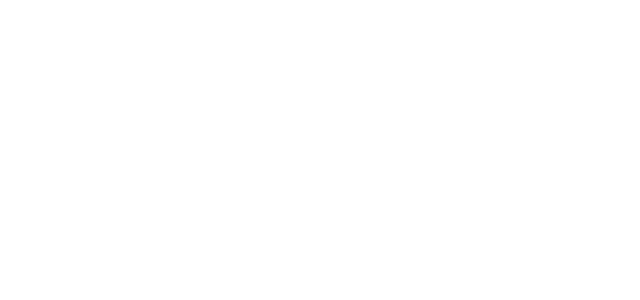
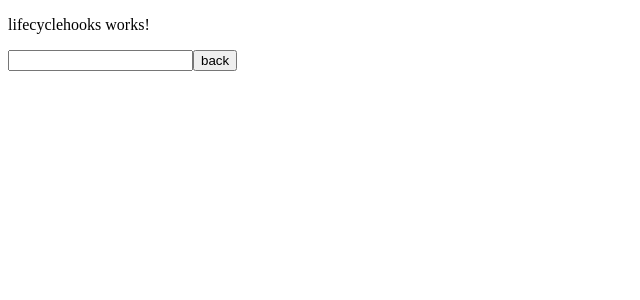
Before and after one commit to CHETNA199829/julybatch, an Angular app in the folder myproject_julybatch/: page /lifecyclehooks in a window 1280 px wide. Before the commit this address led to /. Shown: the top 300 px of the page, without its empty margins (0-640 px from the left). Built offline with nearby package versions, Linux system fonts and the light colour scheme.

Commit message:
life cycle hook

```diff
--- a/myproject_julybatch/src/app/app-routing.module.ts
+++ b/myproject_julybatch/src/app/app-routing.module.ts
@@ -5,13 +5,15 @@
 import { SigUpComponent } from './home/sig-up/sig-up.component';
 import { DatabindingComponent } from './home/databinding/databinding.component';
 import { DirectivesComponent } from './directives/directives.component';
+import { LifecyclehooksComponent } from './home/lifecyclehooks/lifecyclehooks.component';
 
 const routes: Routes = [
   { path : '' , component : HomeComponent},
 { path : "login" , component : LoginComponent},
 {path : "sigUp", component : SigUpComponent},
 {path : "dataBinding", component : DatabindingComponent},
-{path : "directives",component:DirectivesComponent}
+{path : "directives",component:DirectivesComponent},
+{path : "lifecyclehooks", component: LifecyclehooksComponent}
 ];
 
 @NgModule({
--- a/myproject_julybatch/src/app/app.module.ts
+++ b/myproject_julybatch/src/app/app.module.ts
@@ -9,6 +9,7 @@
 import { DatabindingComponent } from './home/databinding/databinding.component';
 import { FormsModule } from '@angular/forms';
 import { DirectivesComponent } from './directives/directives.component';
+import { LifecyclehooksComponent } from './home/lifecyclehooks/lifecyclehooks.component';
 
 @NgModule({
   declarations: [
@@ -18,6 +19,7 @@
     SigUpComponent,
     DatabindingComponent,
     DirectivesComponent,
+    LifecyclehooksComponent,
 
   ],
   imports: [
--- a/myproject_julybatch/src/app/home/home.component.html
+++ b/myproject_julybatch/src/app/home/home.component.html
@@ -6,6 +6,7 @@
 <button (click)="singUpcompo()"class="btn">Sig Up</button>
 <button routerLink="/dataBinding"class="btn">Data binding</button>
 <button (click)="directives()"class="btn">Directives</button>
+<button routerLink="lifecyclehooks" class="btn">lifecyclehooks</button>
 
 </div>
 </div>
--- /dev/null
+++ b/myproject_julybatch/src/app/home/lifecyclehooks/lifecyclehooks.component.html
@@ -0,0 +1,3 @@
+<p>lifecyclehooks works!</p>
+<input type="text" >
+<button routerLink="">back</button>
--- /dev/null
+++ b/myproject_julybatch/src/app/home/lifecyclehooks/lifecyclehooks.component.ts
@@ -0,0 +1,50 @@
+import { Component, Input } from '@angular/core';
+
+@Component({
+  selector: 'app-lifecyclehooks',
+  templateUrl: './lifecyclehooks.component.html',
+  styleUrls: ['./lifecyclehooks.component.css']
+})
+export class LifecyclehooksComponent {
+
+name:any;
+// @Input() surName:any; //input property
+
+constructor(){
+  console.log("constructor calling..");
+}
+
+
+//A component instance has a lifecycle that starts
+// when Angular instantiates the component class and renders the component view and its child views.
+//ngOnchange() : if componet is having @input bound property then ngOnchnage life cycle hook get triger first
+//ngOnInit() :
+//ngDochec():
+//ngAfterContentInit():
+//ngOnDestroy():
+//ngAfterContentChecked():
+//ngAfterViewChecked():
+//ngAfterViewInit() :
+
+ngOnInit(){
+  console.log("oninit calling");
+}
+ngDocheck(){
+  console.log("do check calling");
+}
+ngAfterContentInit(){
+  console.log("conten init calling");
+}
+ngAfterContentChecked(){
+  console.log("contentCheck calling");
+}
+ngAfterViewInit(){
+  console.log("ngAfterViewInit calling");
+}
+ngAfterViewChecked(){
+  console.log("ngAfterViewChecked calling");
+}
+ngOnDestroy(){
+  console.log("ngOnDestro calling");
+}
+}
```
Also changed, not shown: myproject_julybatch/src/app/home/lifecyclehooks/lifecyclehooks.component.css (added), 1 other file (tests, documents, lock files or other folders).
